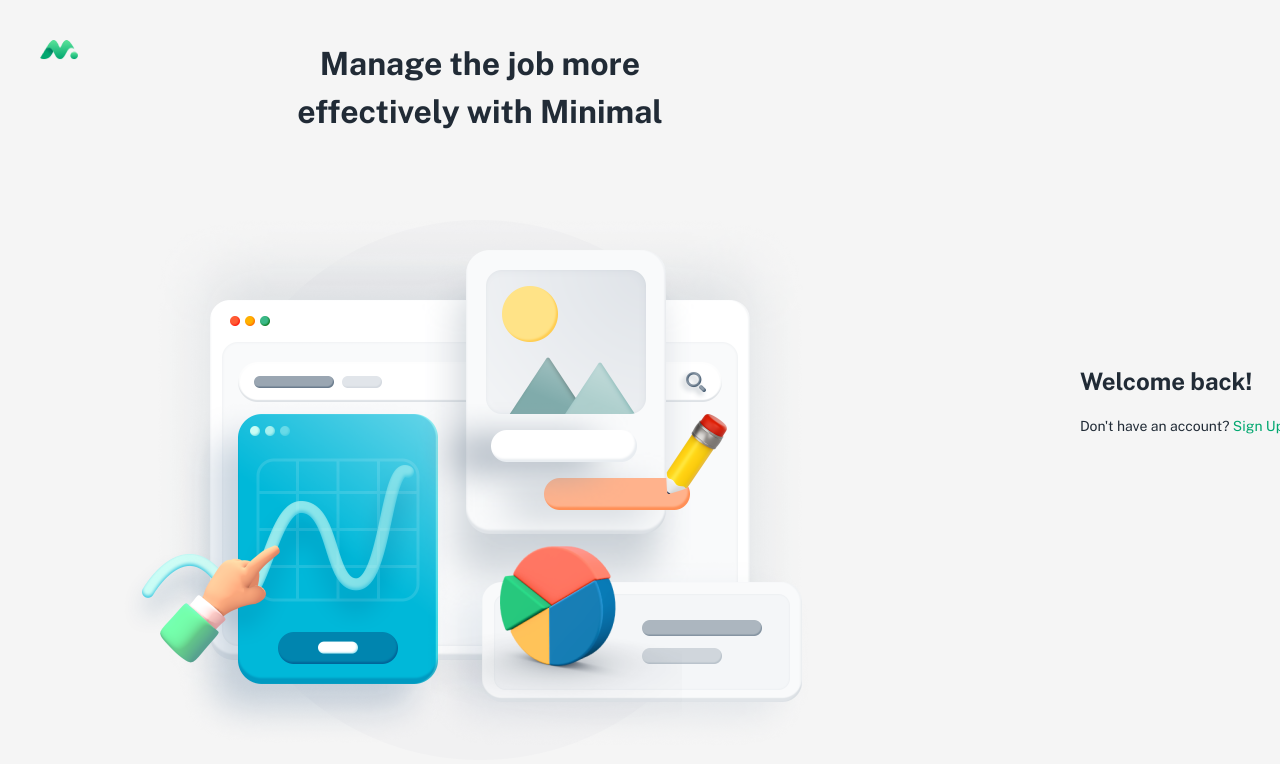
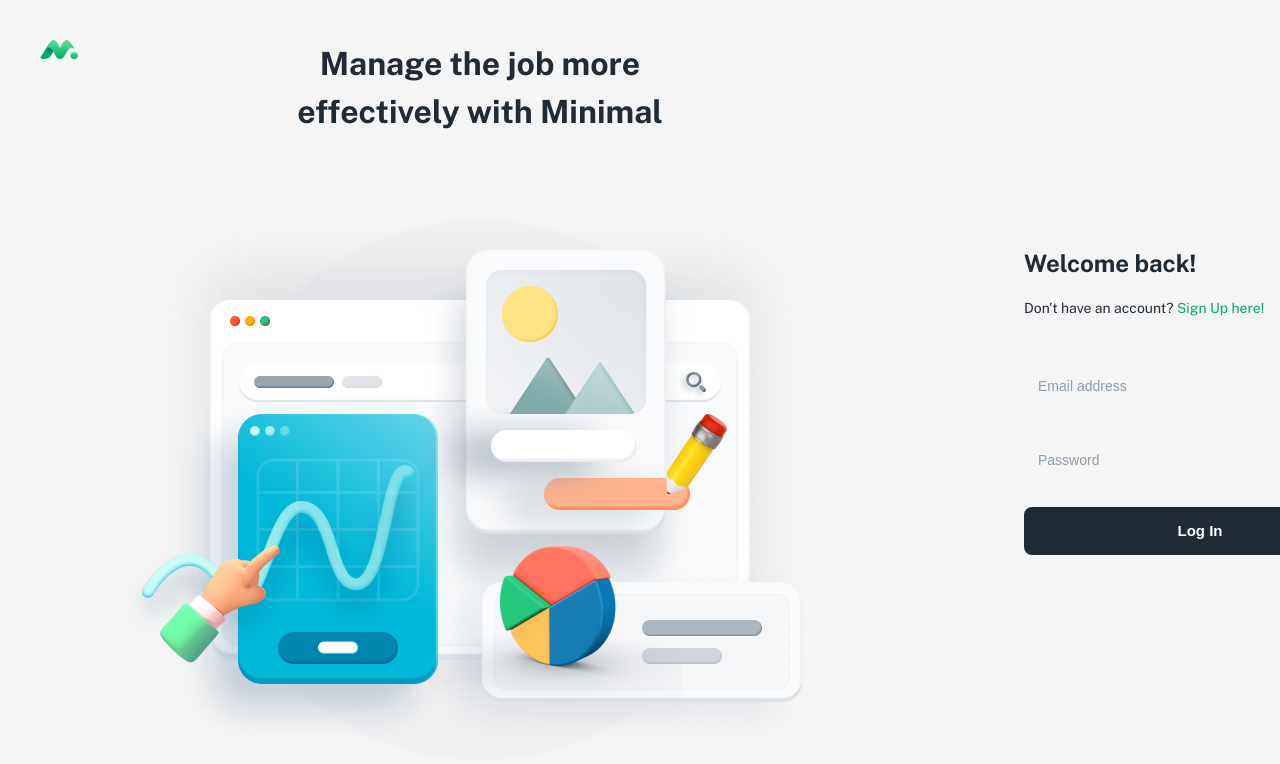
Before and after one commit to 3amfuxxk/test-time, a Next.js app: page / in a window 1280 px wide. Shown: the top 764 px of the page. Built offline with nearby package versions, Linux system fonts and the light colour scheme.

Commit message:
formik + yup sign in / sign up page

```diff
--- a/src/app/components/PasswordInput.tsx
+++ /dev/null
@@ -1 +0,0 @@
-import React from 'react';
--- /dev/null
+++ b/src/app/components/SignUpPage/Input.tsx
@@ -0,0 +1,41 @@
+import React from 'react';
+import styled from 'styled-components';
+import { Public_Sans } from 'next/font/google';
+
+const public_sans = Public_Sans({
+    weight: [ '400', '600', '700' ],
+    subsets: [ 'latin', 'vietnamese'],
+})
+
+const InputStyles = styled.input`
+    border: none;
+    display: flex;
+    padding: 16px 14px;
+    align-items: center;
+    outline: none;
+    font-weight: 400;
+    font-size: 14px;
+    line-height: 22px;
+    background: transparent;
+    width: ${(props) => props.width || '100%'};
+
+    &::placeholder {
+        color: #919EAB;
+    }
+`
+
+interface InputProps {
+    name: string;
+    type: string;
+    width?: string;
+}
+
+const Input: React.FC<InputProps & React.InputHTMLAttributes<HTMLInputElement>> = ({ name, type, width, ...rest }) => {
+    return (
+        <InputStyles className={public_sans.className} type={type} width={width} id={name} name={name} {...rest}>
+
+        </InputStyles>
+    );
+  };
+
+  export default Input;
--- /dev/null
+++ b/src/app/components/SignUpPage/LoginButton.tsx
@@ -0,0 +1,39 @@
+import React from 'react';
+import styled from 'styled-components';
+import { Public_Sans } from 'next/font/google';
+
+const public_sans = Public_Sans({
+    weight: [ '400', '600', '700' ],
+    subsets: [ 'latin', 'vietnamese'],
+})
+
+interface ButtonProps {
+  label: string;
+  disabled: boolean;
+  type: 'button' | 'submit' | 'reset' | undefined;
+}
+
+const StyledButton = styled.button`
+  display: flex;
+  background: rgba(33, 43, 54, 1);
+  color: #fff;
+  border: none;
+  padding: 11px 16px;
+  cursor: pointer;
+  justify-content: center;
+  border-radius: 8px;
+  align-items: center;
+  font-size: 15px;
+  font-weight: 700;
+  line-height: 26px;
+`;
+
+const Button: React.FC<ButtonProps> = ({ label, type, disabled, ...rest }) => {
+  return (
+    <StyledButton type={type} disabled={disabled} {...rest}>
+      {label}
+    </StyledButton>
+  );
+};
+
+export default Button;
--- /dev/null
+++ b/src/app/components/SignUpPage/SignInForm.tsx
@@ -0,0 +1,62 @@
+import React from 'react';
+import { Formik, Form, Field, FormikHelpers } from 'formik';
+import * as Yup from 'yup';
+import Input from './Input';
+import LoginButton from './LoginButton';
+import styled from 'styled-components';
+
+const FormStyles = styled(Form)`
+    display: flex;
+    width: 100%;
+    flex-direction: column;
+    gap: 20px;
+`
+
+const SignInSchema = Yup.object().shape({
+  email: Yup.string().email('Invalid email').required('Email is required'),
+  password: Yup.string().required('Password is required'),
+});
+
+interface SignInFormProps {
+  onSubmit: (values: SignInFormValues, actions: FormikHelpers<SignInFormValues>) => void;
+}
+
+interface SignInFormValues {
+  email: string;
+  password: string;
+}
+
+const SignInForm: React.FC<SignInFormProps> = ({ onSubmit }) => {
+  const initialValues: SignInFormValues = {
+    email: '',
+    password: '',
+  };
+
+  return (
+    <Formik
+      initialValues={initialValues}
+      validationSchema={SignInSchema}
+      onSubmit={onSubmit}
+    >
+      {({ isSubmitting }) => (
+        <FormStyles>
+          <Field
+            as={Input}
+            name="email"
+            type="email"
+            placeholder="Email address"
+          />
+          <Field
+            as={Input}
+            name="password"
+            type="password"
+            placeholder="Password"
+          />
+          <LoginButton type="submit" label="Log In" disabled={isSubmitting} />
+        </FormStyles>
+      )}
+    </Formik>
+  );
+};
+
+export default SignInForm;
--- /dev/null
+++ b/src/app/components/SignUpPage/SignUpForm.tsx
@@ -0,0 +1,90 @@
+import React from 'react';
+import { Formik, Form, Field, FormikHelpers } from 'formik';
+import * as Yup from 'yup';
+import Input from './Input';
+import LoginButton from './LoginButton';
+import styled from 'styled-components';
+
+const FormStyles = styled(Form)`
+  display: flex;
+  width: 100%;
+  flex-direction: column;
+  gap: 20px;
+`;
+
+const DivNames = styled.div`
+    display: flex;
+    flex-direction: row;
+    gap: 16px;
+`;
+
+const SignUpSchema = Yup.object().shape({
+  email: Yup.string().email('Invalid email').required('Email is required'),
+  password: Yup.string().required('Password is required'),
+  firstName: Yup.string().required('First Name is required'),
+  lastName: Yup.string().required('Last Name is required'),
+});
+
+interface SignUpFormProps {
+  onSubmit: (values: SignUpFormValues, actions: FormikHelpers<SignUpFormValues>) => void;
+}
+
+interface SignUpFormValues {
+  email: string;
+  password: string;
+  firstName: string;
+  lastName: string;
+}
+
+const SignUpForm: React.FC<SignUpFormProps> = ({ onSubmit }) => {
+  const initialValues: SignUpFormValues = {
+    email: '',
+    password: '',
+    firstName: '',
+    lastName: '',
+  };
+
+  return (
+    <Formik
+      initialValues={initialValues}
+      validationSchema={SignUpSchema}
+      onSubmit={onSubmit}
+    >
+      {({ isSubmitting }) => (
+        <FormStyles>
+          <DivNames>
+                <Field
+                    as={Input}
+                    name="firstName"
+                    type="text"
+                    placeholder="First name"
+                    width="168px"
+                />
+                <Field
+                    as={Input}
+                    name="lastName"
+                    type="text"
+                    placeholder="Last name"
+                    width="168px"
+                />
+          </DivNames>
+          <Field
+            as={Input}
+            name="email"
+            type="email"
+            placeholder="Email address"
+          />
+          <Field
+            as={Input}
+            name="password"
+            type="password"
+            placeholder="Password"
+          />
+          <LoginButton type="submit" label="Sign Up" disabled={isSubmitting} />
+        </FormStyles>
+      )}
+    </Formik>
+  );
+};
+
+export default SignUpForm;
--- a/src/app/components/TextUpForm.tsx
+++ b/src/app/components/SignUpPage/TextUpForm.tsx
@@ -1,4 +1,4 @@
-import React from 'react';
+import React, {useState} from 'react';
 import styled from 'styled-components';
 import Link from 'next/link';
 import { Public_Sans } from 'next/font/google';
@@ -25,7 +25,6 @@ const Upper = styled.h1`
 const Bottom = styled.p`
     margin-top: 16px;
     font-size: 14px;
-    /* font-family: ${public_sans}; */
     font-weight: 400;
     line-height: 22px;
     color: #212B36;
@@ -34,25 +33,25 @@ const Bottom = styled.p`
 const Linked = styled.a`
     outline: none;
     color: #00A76F;
-    /* font-family: ${public_sans}; */
     font-weight: 600;
     font-size: 14px;
     line-height: 22px;
     text-decoration: none;
 `
 
-const TextUpForm: React.FC<{ upperText: string; bottomText: string; linkText: string; linkHref: string }> = ({
-    upperText,
-    bottomText,
-    linkText,
-    linkHref,
-  }) => {
+const TextUpForm: React.FC<{
+  upperText: string;
+  bottomText: string;
+  linkText: string;
+  linkHref: string;
+  onClick: () => void; // Новый пропс
+}> = ({ upperText, bottomText, linkText, linkHref, onClick }) => {
   return (
     <TextUpBlock className={public_sans.className}>
       <Upper>{upperText}</Upper>
       <Bottom>
         {bottomText}
-          <Link href={linkHref}>
+        <Link href={linkHref} onClick={onClick}>
           {linkText}
         </Link>
       </Bottom>
--- a/src/app/modules/Auth/Auth.navigation.tsx
+++ b/src/app/modules/Auth/Auth.navigation.tsx
@@ -76,6 +76,7 @@ const Right = styled.div`
     width: 480px;
     justify-content: center;
     align-items: center;
+    flex-direction: column;
 `;
 
 const Main = styled.div`
--- a/src/app/page.tsx
+++ b/src/app/page.tsx
@@ -1,10 +1,11 @@
 'use client'
-import React from 'react';
+import React, {useState} from 'react';
 import AuthNavigation from './modules/Auth/Auth.navigation';
 import { createGlobalStyle } from 'styled-components';
-import { Form } from 'formik/dist/Form';
-import LoginButton from './components/LoginButton';
-import TextUpForm from './components/TextUpForm';
+import TextUpForm from './components/SignUpPage/TextUpForm';
+import SignInForm from './components/SignUpPage/SignInForm';
+import styled from 'styled-components';
+import SignUpForm from './components/SignUpPage/SignUpForm';
 
 const GlobalStyles = createGlobalStyle`
   * {
@@ -17,16 +18,44 @@ const GlobalStyles = createGlobalStyle`
     color: #00A76F;
   }
 `
-const handleClick = () => {
-  console.log('Button clicked!');
-}
+const DivHolder = styled.div`
+  display: flex;
+  width: 352px;
+  flex-direction: column;
+  gap:40px;
+`
+
+
 
 export default function Home() {
+  const [showSignInForm, setShowSignInForm] = useState(true);
+
+  const handleSubmit = (values: any) => {
+    // Обработка данных формы
+    console.log(values);
+  };
+
+  const toggleForm = () => {
+    setShowSignInForm((prev) => !prev);
+  };
+
   return (
     <AuthNavigation>
-        <GlobalStyles />
-        <TextUpForm upperText="Welcome back!" bottomText="Don't have an account?" linkText=" Sign Up here!" linkHref="/" />
-        {/* <LoginButton label='Hello' onClick={handleClick} disabled={false} /> */}
+      <GlobalStyles />
+      <DivHolder>
+        <TextUpForm
+          upperText={showSignInForm ? "Welcome back!" : "Get started absolutely free"}
+          bottomText={showSignInForm ? "Don't have an account?" : "Already have an account?"}
+          linkText={showSignInForm ? ' Sign Up here!' : ' Login'}
+          linkHref="/"
+          onClick={toggleForm}
+        />
+        {showSignInForm ? (
+          <SignInForm onSubmit={handleSubmit} />
+        ) : (
+          <SignUpForm onSubmit={handleSubmit} />
+        )}
+      </DivHolder>
     </AuthNavigation>
-  )
+  );
 }
```
Also changed, not shown: src/app/components/Form.tsx (deleted, +0 -47 lines), src/app/components/LoginButton.tsx (deleted, +0 -26 lines), src/app/components/SignUpPage/PasswordInput.tsx (renamed from src/app/components/EmailInput.tsx). Lines whose indentation alone changed are shown as unchanged.
